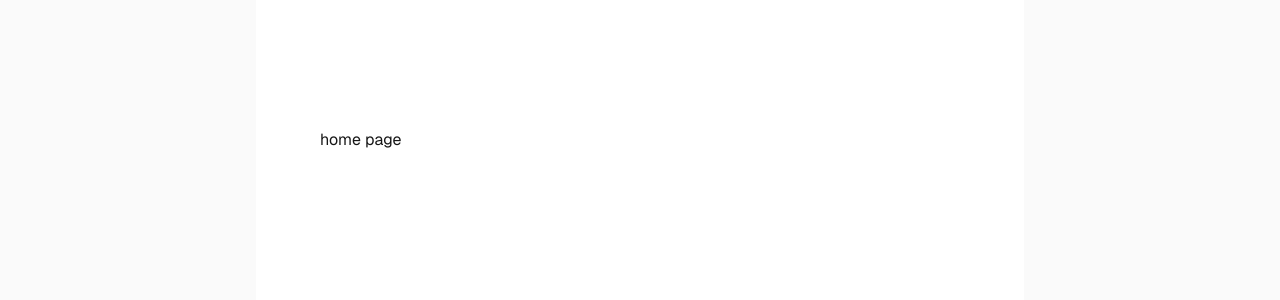
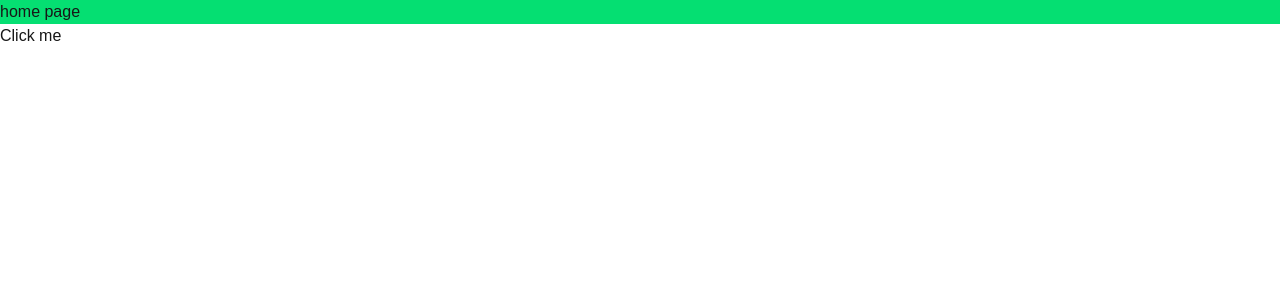
Before and after one commit to Pankajkumargupta/nextjs_mynewapp1, a Next.js app: page / in a window 1280 px wide. Shown: the top 300 px of the page. Built offline with nearby package versions, Linux system fonts and the light colour scheme.

Commit message:
how to create client componenty

```diff
--- a/app/page.tsx
+++ b/app/page.tsx
@@ -1,11 +1,16 @@
 
-
+'use client'
 export default function Home() {
   return (
-    <div className="flex flex-col flex-1 items-center justify-center bg-zinc-50 font-sans dark:bg-black">
-      <main className="flex flex-1 w-full max-w-3xl flex-col items-center justify-between py-32 px-16 bg-white dark:bg-black sm:items-start">
-        <h1>home page</h1>
-      </main>
+    // <div className="flex flex-col flex-1 items-center justify-center bg-zinc-50 font-sans dark:bg-black">
+    //   <main className="flex flex-1 w-full max-w-3xl flex-col items-center justify-between py-32 px-16 bg-white dark:bg-black sm:items-start">
+    //     <h1 className="bg-green-400 flex-grid">home page</h1>
+    //   </main>
+    // </div>
+    <div>
+      <h1 className="bg-green-400 flex-grid">home page</h1>
+     <button onClick={()=>alert("hello next hs ")}>Click me</button>
+
     </div>
   );
 }
```
